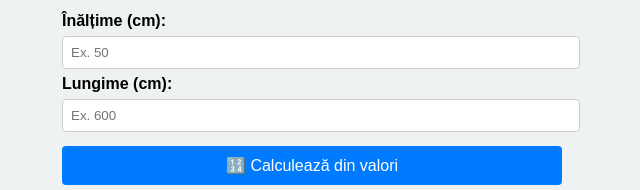
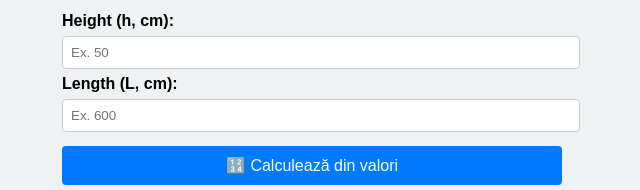
Before and after one commit to ionutbalanel/calculator_unghi_rampa, a plain HTML site: page index.html in a window 1280 px wide. Shown: the part 359-549 px from the top of the page, 328-968 px from the left. Drawn offline with Linux system fonts and the light colour scheme.

Commit message:
Update title and labels to English

```diff
--- a/index.html
+++ b/index.html
@@ -3,7 +3,7 @@
 
 <head>
     <meta charset="UTF-8">
-    <title>Calculator Unghi Rampă</title>
+    <title>Calculator unghi rampă / Ramp angle calculator</title>
     <link rel="stylesheet" href="css/style.css">
     <meta name="viewport" content="width=device-width, initial-scale=1.0">
 
@@ -53,9 +53,9 @@
     </div>
 
     <!-- Introducere manuală -->
-    <label>Înălțime (cm):</label>
+    <label>Height (h, cm):</label>
     <input type="number" id="height" step="0.01" placeholder="Ex. 50">
-    <label>Lungime (cm):</label>
+    <label>Length (L, cm):</label>
     <input type="number" id="length" step="0.01" placeholder="Ex. 600">
     <button onclick="calcAngle()">🔢 Calculează din valori</button>
 
```
